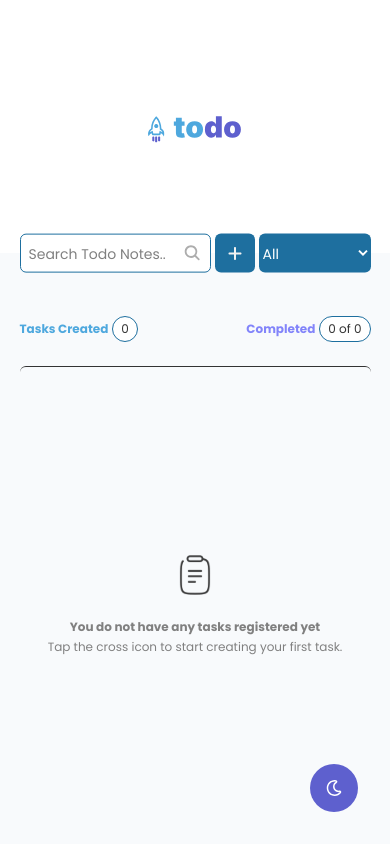
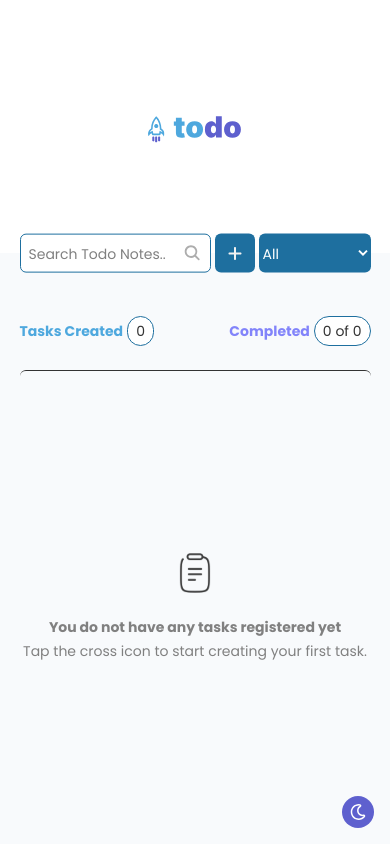
Before and after one commit to sleek-ennju/typetodolist, a React (Vite) app: page / in a window 390 px wide. Built offline with nearby package versions, Linux system fonts and the light colour scheme.

Commit message:
adjusted font sizes for readability

```diff
--- a/src/components/EmptyListMessage.tsx
+++ b/src/components/EmptyListMessage.tsx
@@ -9,8 +9,8 @@ const EmptyListMessage = ({title, description}: emptyTodoList) => {
     <div className="border-t border-base-400 mt-6 flex flex-col justify-center items-center flex-1 gap-6 rounded-t-md">
         <img src={clipboard} className="block max-w-full w-[2.5rem] sm:w-[3rem] md:w-[3.5rem] h-auto object-cover" alt="clipboard icon" />
         <div className="flex flex-col gap-1">
-        <p className="text-xs sm:text-sm text-center text-base-300 font-bold">{title}</p>
-        <p className="text-xs sm:text-sm text-center text-base-300 font-normal">{description}</p>
+        <p className="text-sm md:text-base text-center text-base-300 font-bold">{title}</p>
+        <p className="text-sm md:text-base text-center text-base-300 font-normal">{description}</p>
         </div>
   </div>
   )
--- a/src/components/Modal.tsx
+++ b/src/components/Modal.tsx
@@ -74,14 +74,14 @@ const Modal = ({handleCloseModal, handleCreateTask}: modalProp) => {
                     value={userTask}
                     onChange={(e)=> setUserTask(e.target.value)}
                     type="text"
-                    className="bg-transparent border dark:border-base-300 border-base-400 rounded-md outline-none dark:text-base-300 text-base-400 w-full placeholder:text-sm placeholder:text-base-300 p-1"
+                    className="bg-transparent border dark:border-base-300 border-base-400 rounded-md outline-none dark:text-base-300 text-base-400 w-full text-sm md:text-base placeholder:text-sm placeholder:text-base-300 p-1"
                     placeholder="Enter new note.."
                 />
                 <div className="flex justify-around flex-wrap gap-2 mt-4">
-                    <Btn action={closeModal} className={"dark:bg-base-500 bg-white border border-purple-dark hover:border-purple-light text-purple-dark hover:text-purple-light"}>
+                    <Btn action={closeModal} className={"tex-sm md:text-base dark:bg-base-500 bg-white border border-purple-dark hover:border-purple-light text-purple-dark hover:text-purple-light"}>
                         Cancel
                     </Btn>
-                    <Btn action={createTask} disabled={!userTask ? true : false} className={"bg-purple-dark hover:bg-purple-light text-white flex items-center justify-center disabled:cursor-not-allowed disabled:bg-opacity-40"}>
+                    <Btn action={createTask} disabled={!userTask ? true : false} className={"tex-sm md:text-base bg-purple-dark hover:bg-purple-light text-white flex items-center justify-center disabled:cursor-not-allowed disabled:bg-opacity-40"}>
                         {isLoading ? <AiOutlineLoading3Quarters className="size-4 text-white animate-spin transition-all duration-300" /> : "Create"}
                     </Btn>
                 </div>
--- a/src/layout/Todo.tsx
+++ b/src/layout/Todo.tsx
@@ -33,7 +33,7 @@ const Todo = () => {
         <Main />
 
         {/* dark mode switcher */}
-        <button onClick={handleDarkMode}  className='bg-purple-dark hover:bg-purple-light p-4 rounded-full fixed bottom-8 right-8'>
+        <button onClick={handleDarkMode}  className='bg-purple-dark hover:bg-purple-light p-2 sm:p-3 md:p-4 rounded-full fixed bottom-4 right-4'>
           {!darkMode ? <FaRegMoon className='size-4 text-white' /> : <MdOutlineWbSunny className='size-4 text-white'/> }
         </button>
     </div>
--- a/src/layout/main/Main.tsx
+++ b/src/layout/main/Main.tsx
@@ -63,12 +63,12 @@ const Main = () => {
         {/* todo list counts container */}
         <div className="flex justify-between items-center flex-wrap gap-4 mt-6">
           <div className="flex items-center gap-1">
-            <h3 className="text-xs sm:text-sm font-bold text-blue-light">Tasks Created</h3>
-            <p className="text-xs sm:text-sm dark:text-base-200 text-base-400 dark:bg-base-400 bg-white dark:border-none border border-blue-dark rounded-full min-w-[1.2em] min-h-[1.2em] py-1 px-2 flex justify-center items-center">{todoLists.length}</p>
+            <h3 className="text-sm md:text-base font-bold text-blue-light">Tasks Created</h3>
+            <p className="text-sm md:text-base dark:text-base-200 text-base-400 dark:bg-base-400 bg-white dark:border-none border border-blue-dark rounded-full min-w-[1.2em] min-h-[1.2em] py-1 px-2 flex justify-center items-center">{todoLists.length}</p>
           </div>
           <div className="flex items-center gap-1">
-            <h3 className="text-xs sm:text-sm font-bold text-purple-light">Completed</h3>
-            <p className="text-xs sm:text-sm dark:text-base-200 text-base-400 dark:bg-base-400 bg-white dark:border-none border border-blue-dark rounded-full min-w-[1.2em] min-h-[1.2em] py-1 px-2 flex justify-center items-center">{todoLists.filter(todo => todo.state === true).length} of {todoLists.length}</p>
+            <h3 className="text-sm md:text-base font-bold text-purple-light">Completed</h3>
+            <p className="text-sm md:text-base dark:text-base-200 text-base-400 dark:bg-base-400 bg-white dark:border-none border border-blue-dark rounded-full min-w-[1.2em] min-h-[1.2em] py-1 px-2 flex justify-center items-center">{todoLists.filter(todo => todo.state === true).length} of {todoLists.length}</p>
           </div>
         </div>
 
```
